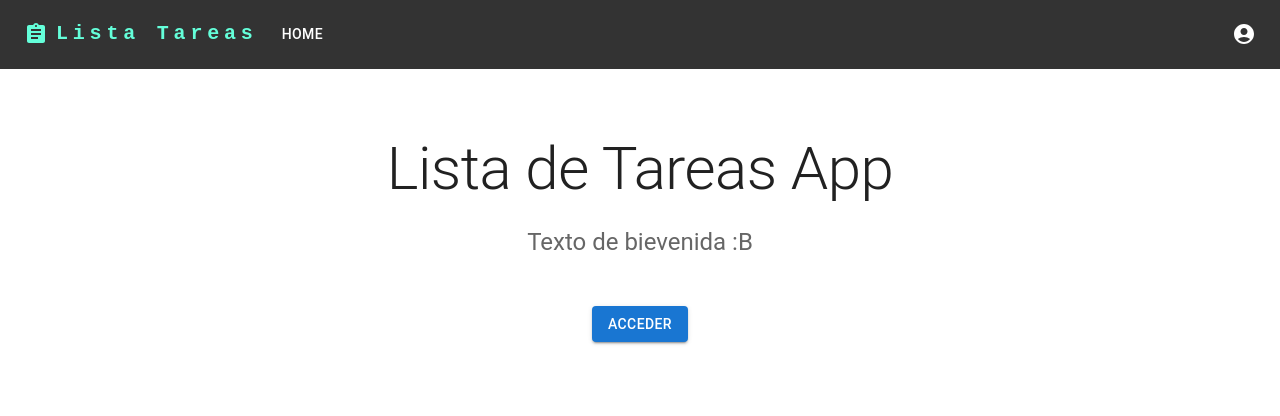
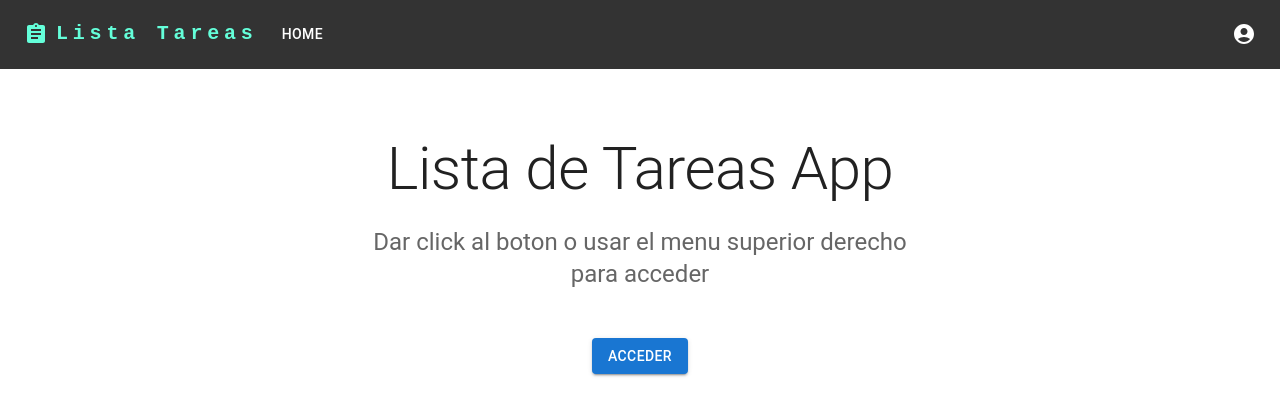
Before and after one commit to robcmp/app-frontend, a React (Create React App) app: page / in a window 1280 px wide. Shown: the top 416 px of the page. Built offline with nearby package versions, Linux system fonts and the light colour scheme.

Commit message:
added click handler to redirect button

```diff
--- a/src/views/Home.js
+++ b/src/views/Home.js
@@ -5,8 +5,14 @@ import Typography from "@mui/material/Typography";
 import Stack from "@mui/material/Stack";
 import Button from "@mui/material/Button";
 import "../styles/home.css";
+import { useNavigate } from "react-router-dom";
 
 const Home = () => {
+  let navigate = useNavigate();
+  const handleClick = () => {
+    navigate("/login");
+  };
+
   return (
     <>
       <Box
@@ -32,7 +38,7 @@ const Home = () => {
             color="text.secondary"
             paragraph
           >
-            Texto de bievenida :B
+            Dar click al boton o usar el menu superior derecho para acceder
           </Typography>
           <Stack
             sx={{ pt: 4 }}
@@ -40,7 +46,9 @@ const Home = () => {
             spacing={2}
             justifyContent="center"
           >
-            <Button variant="contained">Acceder</Button>
+            <Button variant="contained" onClick={handleClick}>
+              Acceder
+            </Button>
           </Stack>
         </Container>
       </Box>
```
